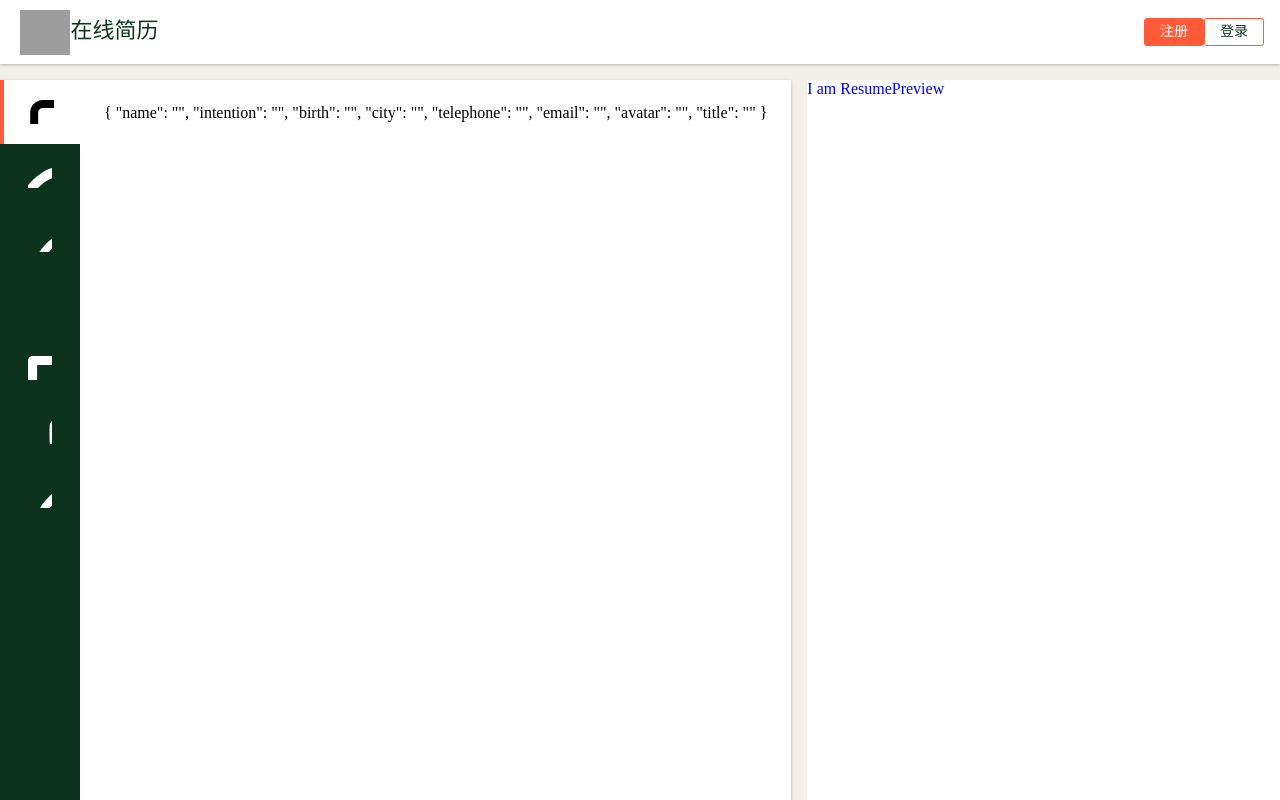
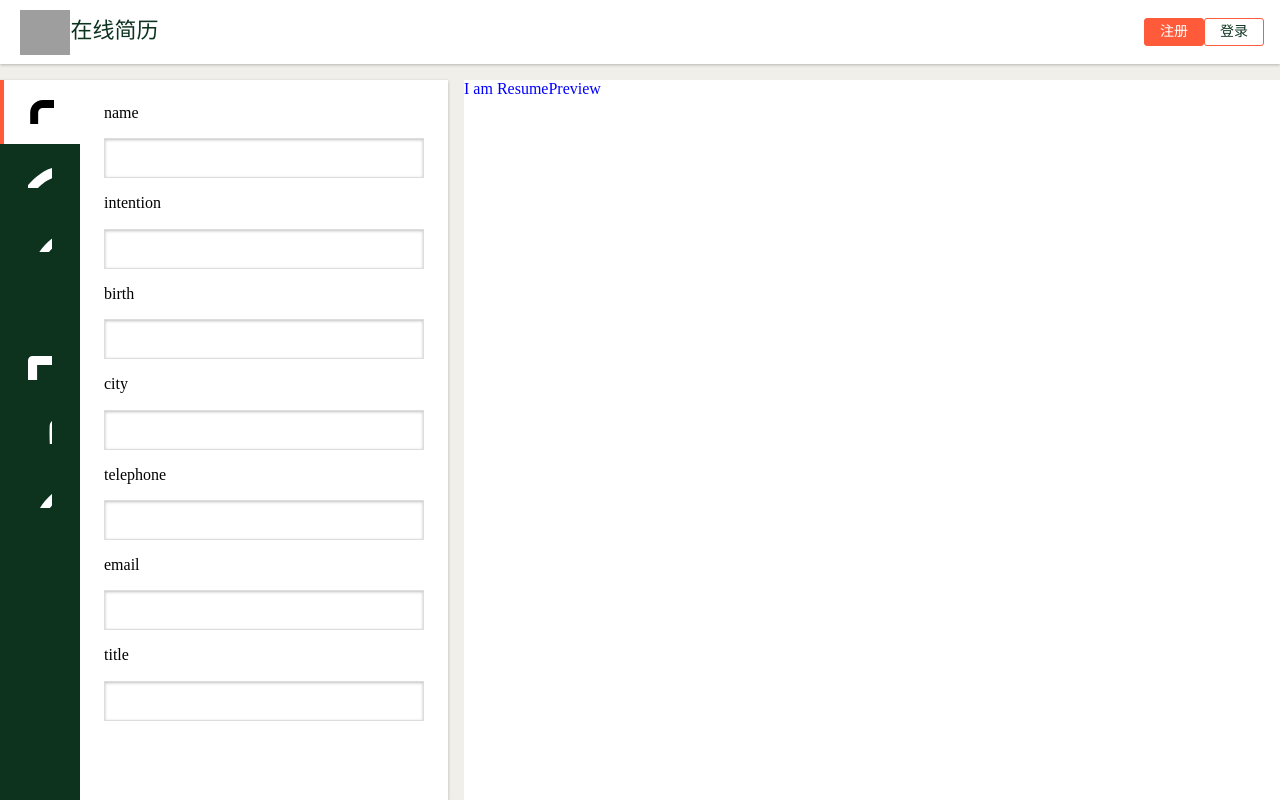
Before and after one commit to andreaxiang/resume-v2.0, a Vue app: page / in a window 1280 px wide. Built offline with nearby package versions, Linux system fonts and the light colour scheme; grey boxes are pictures that could not be loaded.

Commit message:
显示第一个panel内容

```diff
--- a/src/components/ResumeEditor.vue
+++ b/src/components/ResumeEditor.vue
@@ -11,7 +11,10 @@
      </nav>
       <ol class="panels">
         <li v-for="item in resume.config" v-show="item.field === selected">
-          {{resume[item.field]}}
+          <div class="resumeField" v-for="(value,key) in resume[item.field]">
+            <label> {{key}} </label>
+            <input type="text" v-model="resume[item.field][key]">
+          </div>
         </li>
       </ol>
    </div>
@@ -43,7 +46,6 @@
           city: '',
           telephone: '',
           email: '',
-          avatar: '',
           title: ''
         },
         education: [],
@@ -69,6 +71,7 @@
       width: 80px;
       background: #0d331f;
       color: #fff;
+      overflow: hidden;
       > ol {
         > li {
           height: 48px;
@@ -97,6 +100,20 @@
   ol {
     list-style: none;
   }
+  .resumeField {
+      > label {
+        display: block;
+      }
+      input[type="text"] {
+        margin: 16px 0;
+        border: 1px solid #ddd;
+        box-shadow: inset 0 1px 3px 0 rgba(0,0,0,.25);
+        width: 100%;
+        height: 40px;
+        padding: 0 8px;
+        outline: none;
+      }
+  }
   svg.icon {
     width: 24px;
     height: 24px;
```
